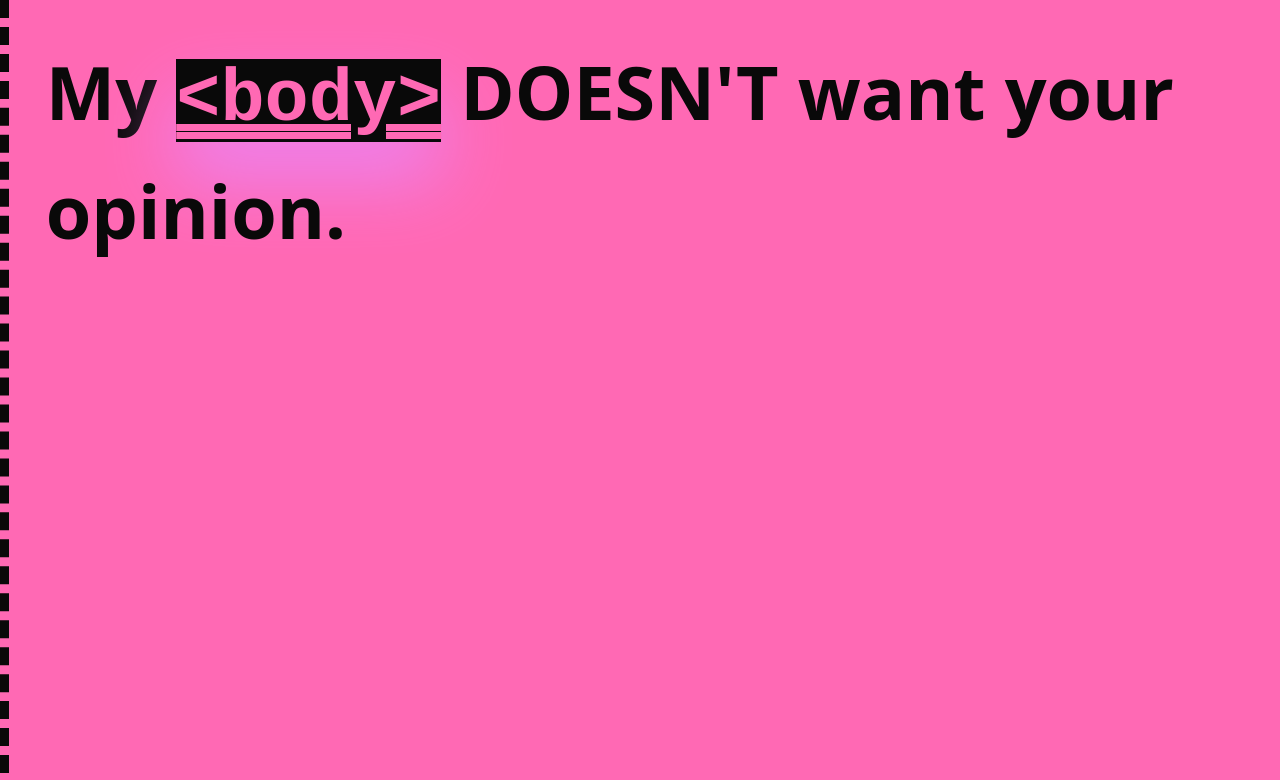
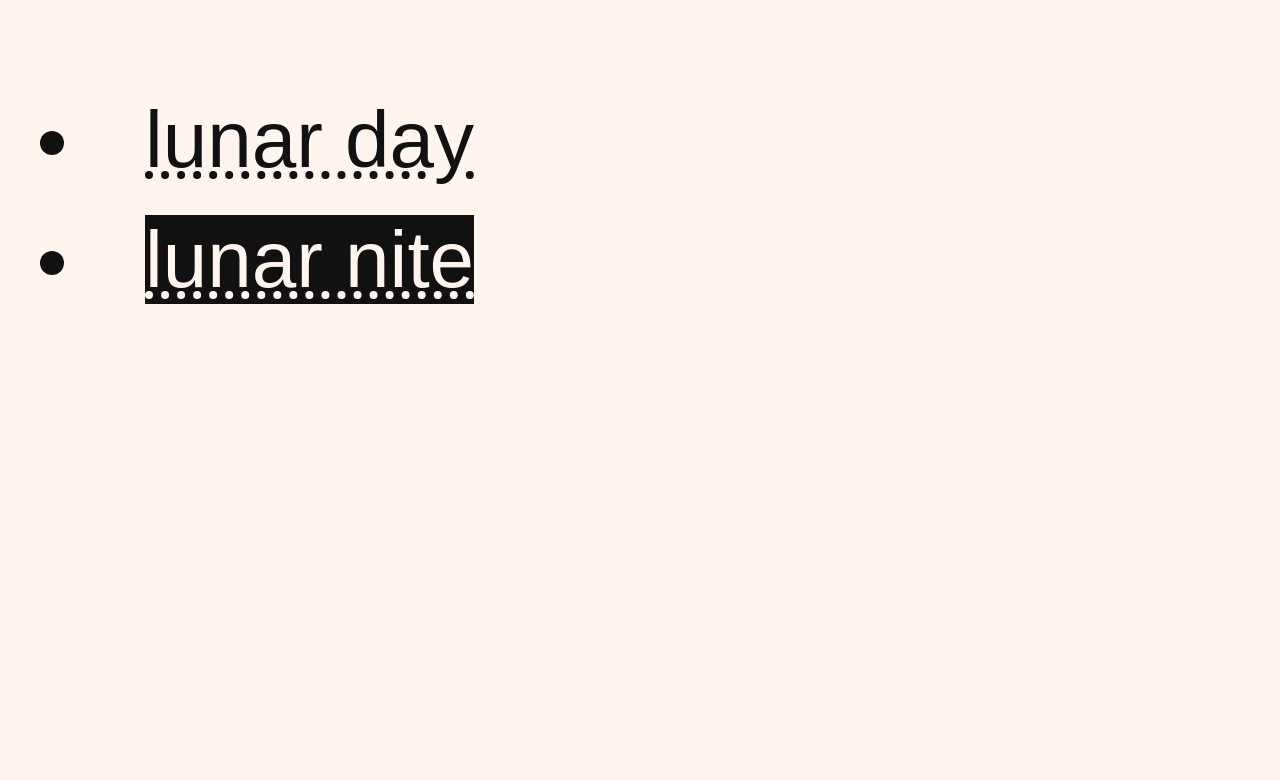
Before and after one commit to webmural/lunar, a plain HTML site: page index.html in a window 1280 px wide. Shown: the top 780 px of the page. Drawn offline with Linux system fonts and the light colour scheme.

Commit message:
lunar menu sample

```diff
--- a/index.html
+++ b/index.html
@@ -1,35 +1,21 @@
 <!DOCTYPE html>
-<html class="sol flora mundo" lang="en-US">
+<html lang="en" class="reflect">
 <meta charset="utf-8">
-<meta name="theme-color" content="gold">
+<title>lunar menu sample</title>
+<meta name=viewport content="width=device-width, initial-scale=1">
+<meta name=color-scheme content="light dark">
+<meta name=description content="lunar like the moon">
+<meta name=theme-color content="#111">
 
-<title>My body doesn't want your opinion.</title>
+<style media=(color)>
+  /* FOUC drama */
+  html { background: #777 }
+</style>
 
-<meta name="viewport" content="width=device-width, initial-scale=1">
-<meta name="description" lang="es-CO" content="Mi cuerpo NO quiere tu opinion">
-<link rel="stylesheet" href="opinion.css">
-<link rel="preconnect" href="https://webmural.dev">
+<link rel="stylesheet" href="lunar.css">
+<link rel="help" href="https://webmural.dev/lunar">
 
-<body class="cuerpo">
-
-<h1 class="voz">
-  My body doesn't want your opinion.
-</h1>
-
-<figure class="vertebra">
-  <blockquote lang="en-US" class="quote capo amor jugo" cite="https://webmural.com/body">
-    My
-    <code class="luna"><a href="https://webmural.dev/body">&lt;body&gt;</a></code>
-    <em class="muy">doesn't</em>
-    want your opinion<b class="muy">.</b>
-  </blockquote>
-  <blockquote lang="es-CO" class="quote capo amor espejo" cite="https://s9a.page/cuerpo">
-    Mi
-    <a href="https://s9a.page/cuerpo" class="curva">cuerpo</a>
-    <em class="muy">no</em> quiere tu opinión<b class="muy">.</b>
-  </blockquote>
-</figure>
-
-<footer hidden>
-  Based on foto from Colombia
-</footer>
+<menu aria-label="sample">
+  <li><a class="lit" href="#day">lunar day</a>
+  <li><a class="dim" href="#nite">lunar nite</a>
+</menu>
--- /dev/null
+++ b/lunar.css
@@ -0,0 +1,70 @@
+html {
+  font-family: sans-serif;
+  font-size: max(20pt, 10vmin);
+  line-height: 1.5;
+}
+
+body {
+  box-sizing: border-box;
+  display: flex;
+  flex-flow: column;
+  margin: auto;
+}
+
+nav {
+  box-sizing: border-box;
+  display: block;
+  padding: 1em;
+}
+
+:any-link {
+  color: inherit;
+  text-decoration-style: dotted;
+  text-decoration-thickness: .2ex;
+}
+
+:focus {
+  text-decoration-style: wavy;
+  outline-style: groove;
+  outline-width: thick;
+  outline-color: #777;
+}
+
+.dim {
+  background: #111;
+  color: seashell;
+}
+
+.lit {
+  background: seashell;
+  color: #111;
+}
+
+@media (prefers-color-scheme: dark) {
+  .reflect {
+    background: #111;
+    color: seashell;
+  }
+
+  .absorb {
+    background: seashell;
+    color: #111;
+  }
+}
+
+@media (prefers-color-scheme: light) {
+  .reflect {
+    background: seashell;
+    color: #111;
+  }
+
+  .absorb {
+    background: #111;
+    color: seashell;
+  }
+}
+
+::selection {
+  background: deepskyblue;
+  color: black;
+}
--- a/opinion.css
+++ /dev/null
@@ -1,83 +0,0 @@
-@media (color) {
-  ::selection { background: #010101; color: orangered }
-  .flora :not(.nativa) { color: inherit }
-  .sol.sol { background: gold; color: #090909 }
-  .luna.luna { background: #090909; color: hotpink }
-  .jugo.jugo { background: hotpink; color: #090909 }
-  .metal.metal { background: silver; color: #090909 }
-}
-
-:link {
-  text-decoration-style: double;
-  box-shadow: 0 1ex 1em 0 violet;
-  border-radius: 0;
-}
-
-:focus {
-  box-shadow: 0 0 0 .2em #090909;
-  outline-style: dashed;
-  outline-width: .2em;
-}
-
-.mundo {
-  font-family: system-ui, sans-serif;
-  font-size: calc(1em + 1vw + 1vh);
-  line-height: 1.5;
-}
-
-.cuerpo {
-  box-sizing: border-box;
-  margin: 0;
-  padding: 0;
-  overflow-wrap: break-word;
-}
-
-.capo {
-  font-size: 2rem;
-  font-weight: 600;
-}
-
-.muy {
-  font-style: inherit;
-  text-transform: uppercase;
-  font-weight: bolder;
-}
-
-.vertebra {
-  margin: auto;
-  display: flex;
-  flex-direction: column;
-}
-
-.amor {
-  margin: 0;
-  max-width: 100%;
-  flex-basis: 100%;
-}
-
-.quote {
-  box-sizing: border-box;
-  padding: 1rem;
-  border-left: .25rem dashed;
-  display: block;
-  min-height: 100vh;
-}
-
-.espejo  {
-  transform: rotate(180deg);
-}
-
-.curva {
-  border-radius: .2em;
-}
-
-.pad {
-  box-sizing: border-box;
-  padding: 1rem;
-}
-
-.voz {
-  font-size: 0;
-  line-height: 0;
-  margin: 0;
-}
```
